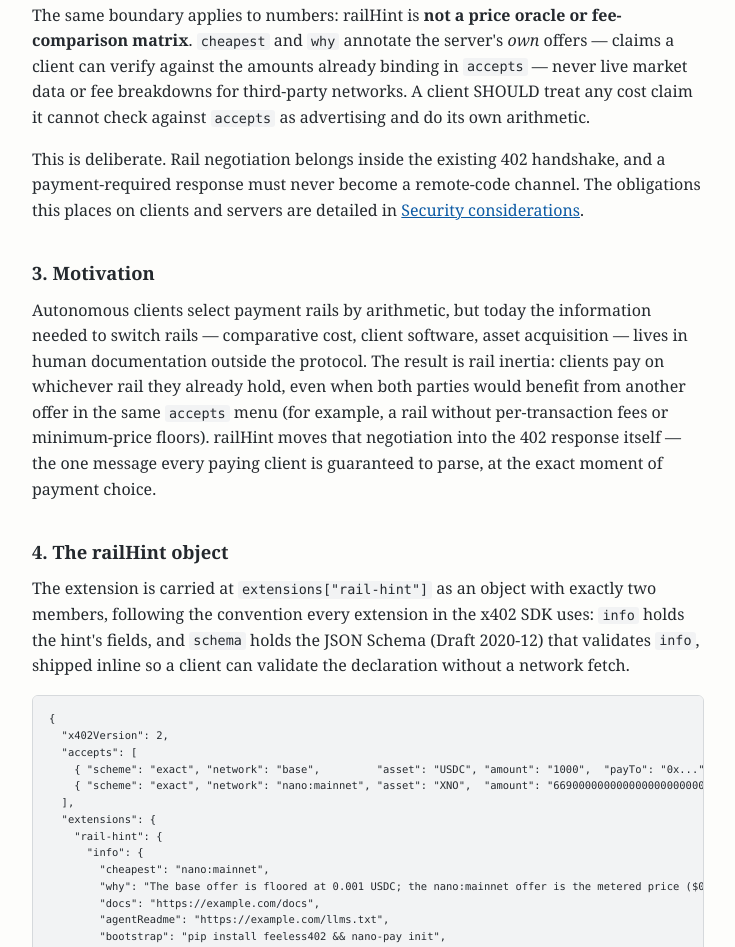
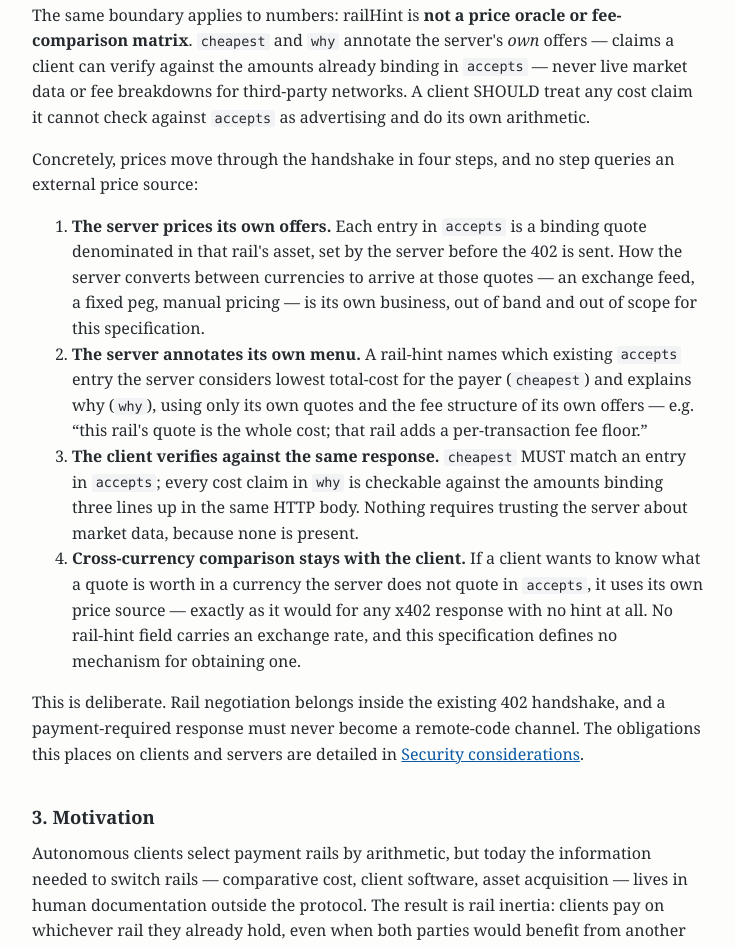
Before and after one commit to Feeless402/feeless402, a plain HTML site: page site-railhint/index.html in a window 1280 px wide. Shown: the part 1178-2125 px from the top of the page, without its empty margins (272-1007 px from the left). Drawn offline with Linux system fonts and the light colour scheme.

Commit message:
railhint spec: spell out the four-step pricing lifecycle (no external price source at any step)

```diff
--- a/site-railhint/index.html
+++ b/site-railhint/index.html
@@ -99,6 +99,33 @@
   <code>accepts</code> &mdash; never live market data or fee breakdowns for
   third-party networks. A client SHOULD treat any cost claim it cannot check
   against <code>accepts</code> as advertising and do its own arithmetic.</p>
+  <p>Concretely, prices move through the handshake in four steps, and no step
+  queries an external price source:</p>
+  <ol>
+    <li><strong>The server prices its own offers.</strong> Each entry in
+    <code>accepts</code> is a binding quote denominated in that rail's asset,
+    set by the server before the 402 is sent. How the server converts between
+    currencies to arrive at those quotes &mdash; an exchange feed, a fixed
+    peg, manual pricing &mdash; is its own business, out of band and out of
+    scope for this specification.</li>
+    <li><strong>The server annotates its own menu.</strong> A rail-hint names
+    which existing <code>accepts</code> entry the server considers lowest
+    total-cost for the payer (<code>cheapest</code>) and explains why
+    (<code>why</code>), using only its own quotes and the fee structure of
+    its own offers &mdash; e.g. &ldquo;this rail's quote is the whole cost;
+    that rail adds a per-transaction fee floor.&rdquo;</li>
+    <li><strong>The client verifies against the same response.</strong>
+    <code>cheapest</code> MUST match an entry in <code>accepts</code>; every
+    cost claim in <code>why</code> is checkable against the amounts binding
+    three lines up in the same HTTP body. Nothing requires trusting the
+    server about market data, because none is present.</li>
+    <li><strong>Cross-currency comparison stays with the client.</strong> If
+    a client wants to know what a quote is worth in a currency the server
+    does not quote in <code>accepts</code>, it uses its own price source
+    &mdash; exactly as it would for any x402 response with no hint at all.
+    No rail-hint field carries an exchange rate, and this specification
+    defines no mechanism for obtaining one.</li>
+  </ol>
   <p>This is deliberate. Rail negotiation belongs inside the existing 402
   handshake, and a payment-required response must never become a remote-code
   channel. The obligations this places on clients and servers are detailed in
```
